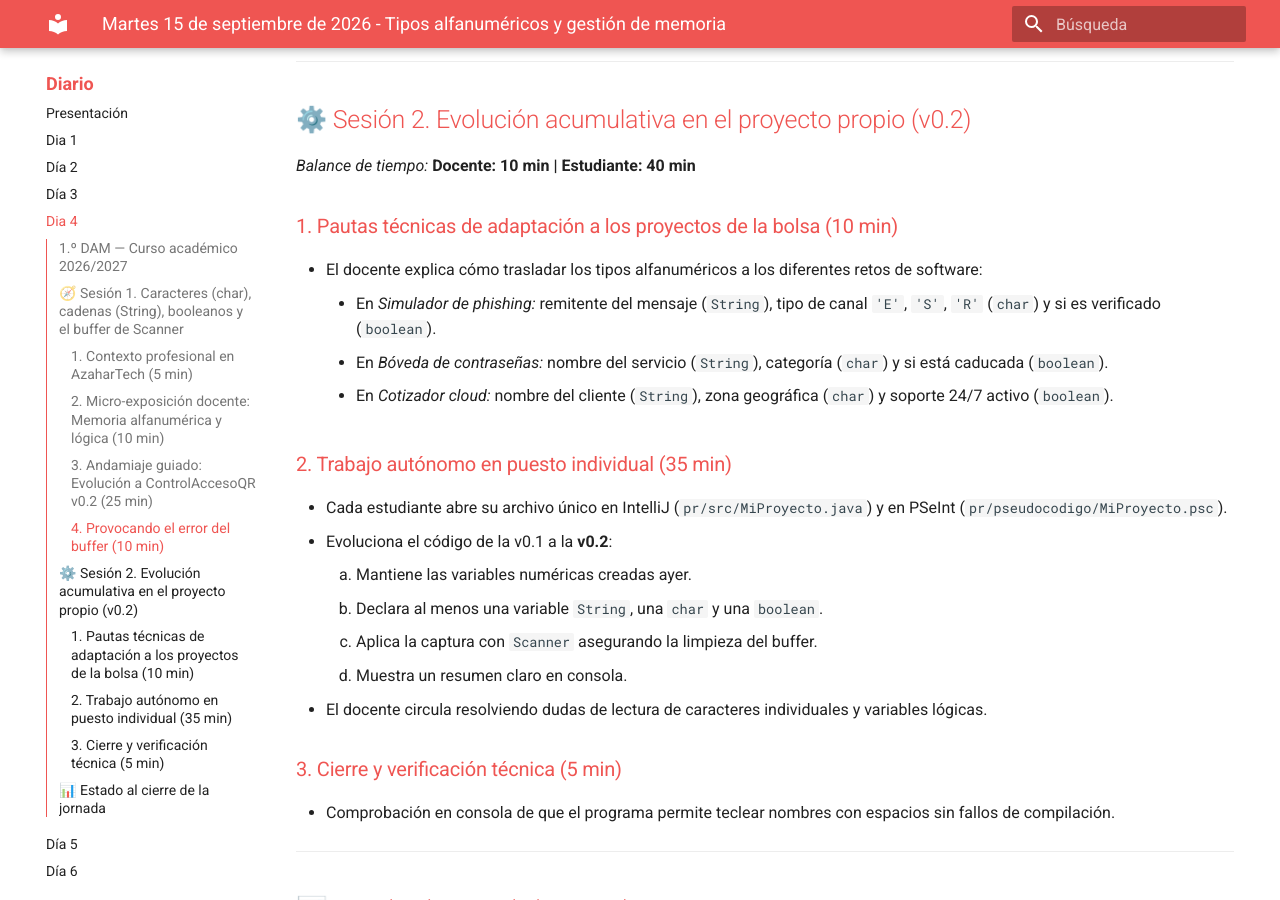
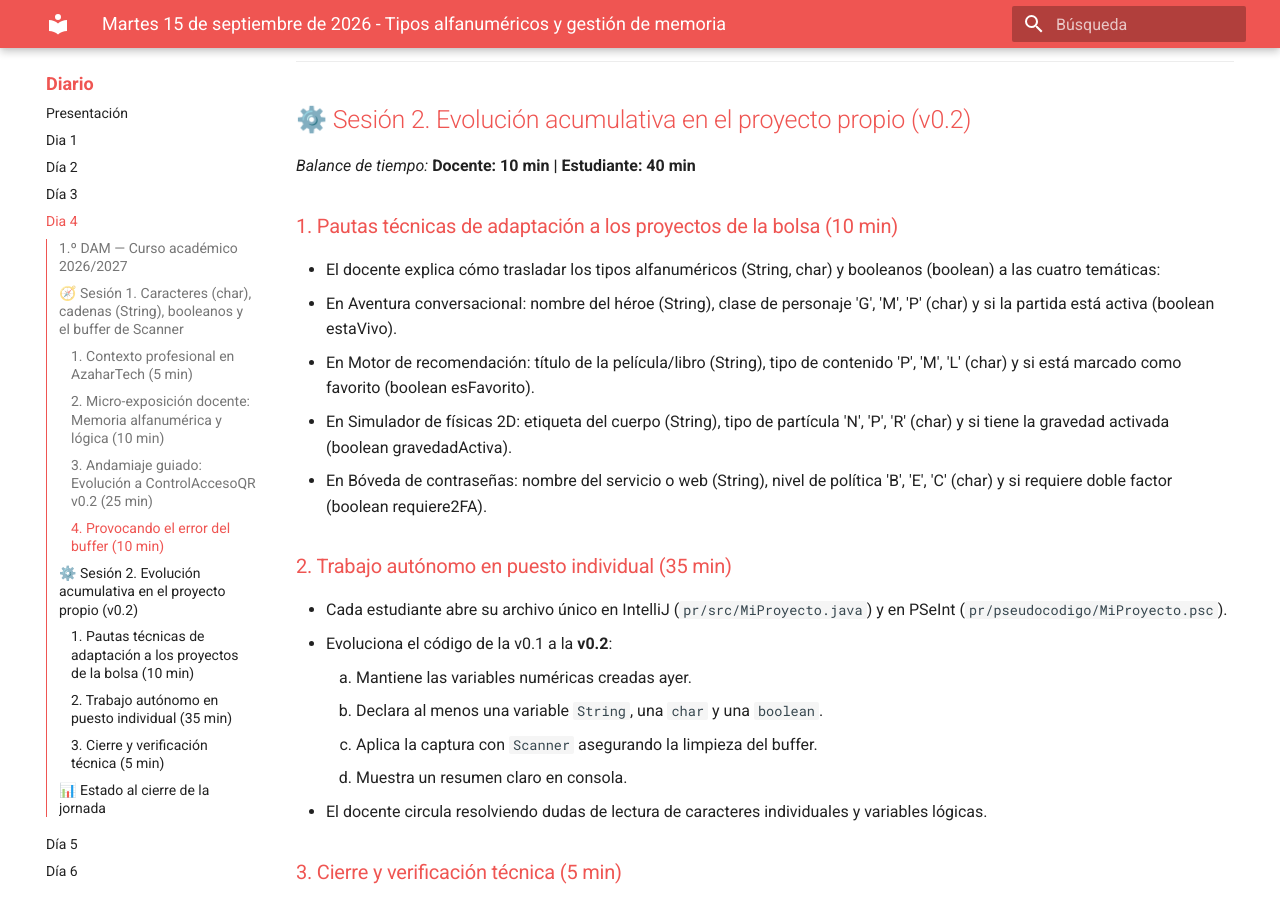
Before and after one commit to garmarcj/DAM-DIARIO-20262027, an MkDocs documentation site: the page built from docs/diario004.md, in a window 1280 px wide and 900 px high, scrolled down 2838 px. Built offline with MkDocs 1.6.1 and Material for MkDocs 9.7.7, drawn with Linux system fonts in a browser that asks for light colours.

Commit message:
[Curso 2026-2027] Ajustes menores en la semana 1

```diff
--- a/docs/diario004.md
+++ b/docs/diario004.md
@@ -130,10 +130,11 @@ layout: page
 *Balance de tiempo:* **Docente: 10 min | Estudiante: 40 min**
 
 ### 1. Pautas técnicas de adaptación a los proyectos de la bolsa (10 min)
-* El docente explica cómo trasladar los tipos alfanuméricos a los diferentes retos de software:
-    * En *Simulador de phishing:* remitente del mensaje (`String`), tipo de canal `'E'`, `'S'`, `'R'` (`char`) y si es verificado (`boolean`).
-    * En *Bóveda de contraseñas:* nombre del servicio (`String`), categoría (`char`) y si está caducada (`boolean`).
-    * En *Cotizador cloud:* nombre del cliente (`String`), zona geográfica (`char`) y soporte 24/7 activo (`boolean`).
+* El docente explica cómo trasladar los tipos alfanuméricos (String, char) y booleanos (boolean) a las cuatro temáticas:
+  * En Aventura conversacional: nombre del héroe (String), clase de personaje 'G', 'M', 'P' (char) y si la partida está activa (boolean estaVivo).
+  * En Motor de recomendación: título de la película/libro (String), tipo de contenido 'P', 'M', 'L' (char) y si está marcado como favorito (boolean esFavorito).
+  * En Simulador de físicas 2D: etiqueta del cuerpo (String), tipo de partícula 'N', 'P', 'R' (char) y si tiene la gravedad activada (boolean gravedadActiva).
+  * En Bóveda de contraseñas: nombre del servicio o web (String), nivel de política 'B', 'E', 'C' (char) y si requiere doble factor (boolean requiere2FA).
 
 ### 2. Trabajo autónomo en puesto individual (35 min)
 * Cada estudiante abre su archivo único en IntelliJ (`pr/src/MiProyecto.java`) y en PSeInt (`pr/pseudocodigo/MiProyecto.psc`).
```
Also changed, not shown: docs/diario003.md (+5 -1 lines), docs/diario005.md (+5 -4 lines).
